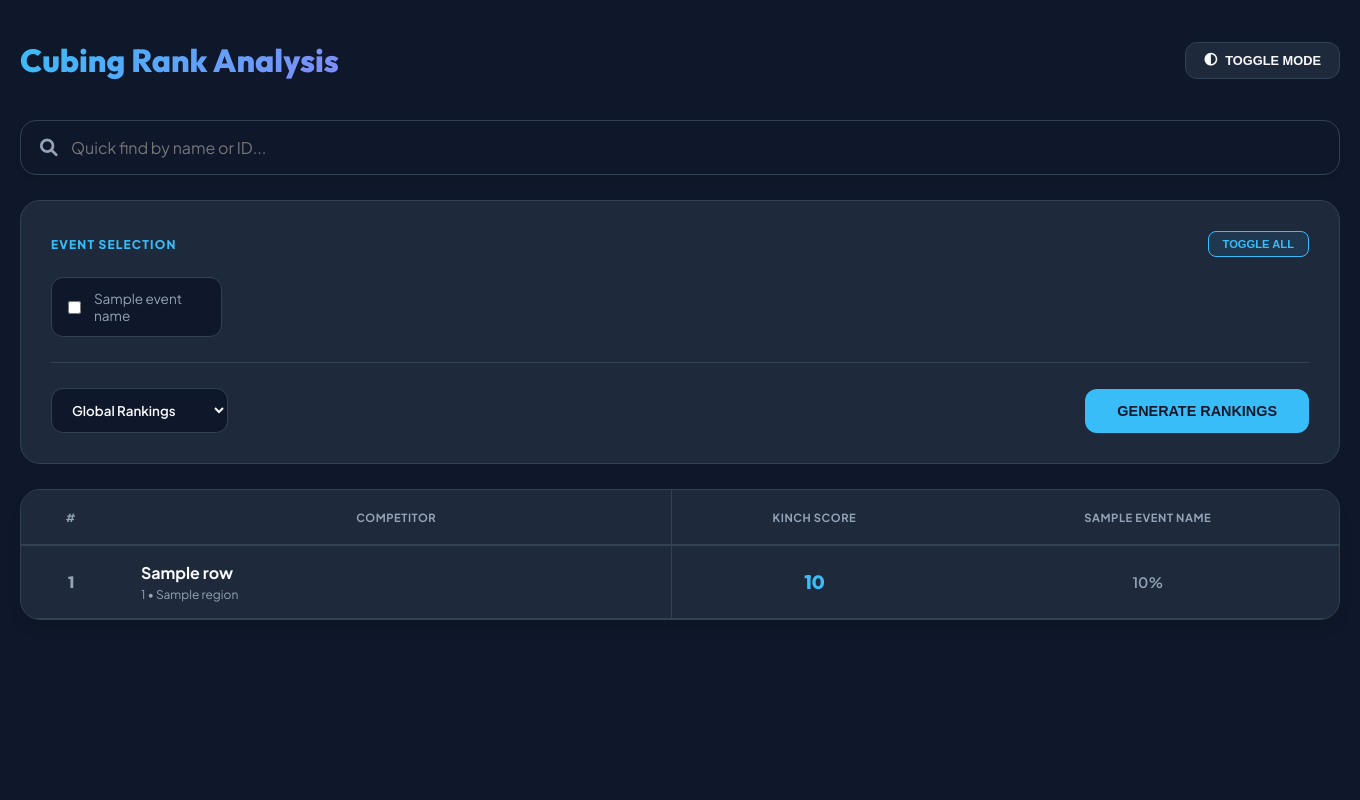
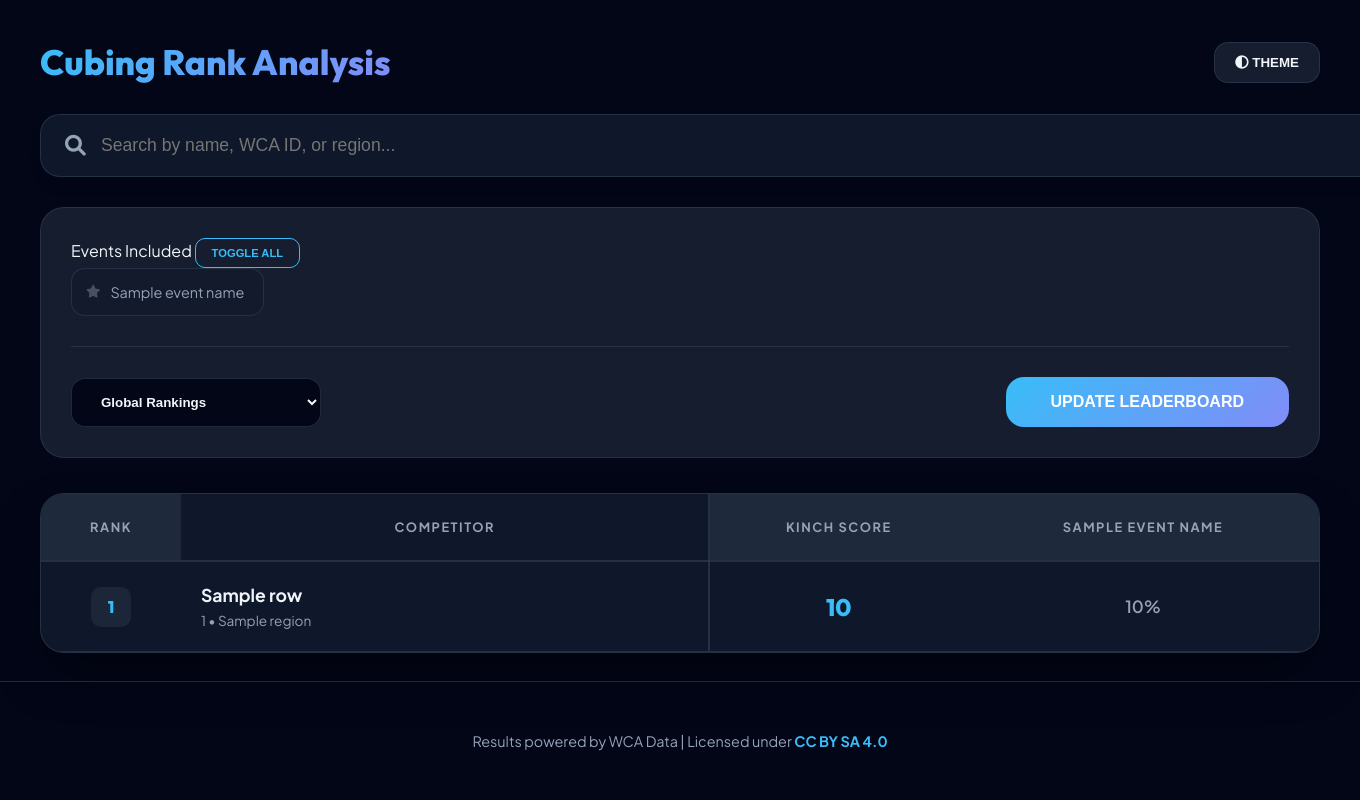
Before and after one commit to Lavages/unofficial-kinchrank, a Flask app: template templates/leaderboard.html in a window 1360 px wide; the page is wider, and only the part inside the window is pictured. Run offline with Flask 3, Linux system fonts and the light colour scheme; the template is opened without the code that fills it: most values are stand-ins (such as "Sample title", 1, 10 or a date in 2020).

Commit message:
UI: Refine leaderboard and competition views with widescreen glassmorphism

```diff
--- a/templates/leaderboard.html
+++ b/templates/leaderboard.html
@@ -4,64 +4,74 @@
 <head>
     <meta charset="UTF-8">
     <meta name="viewport" content="width=device-width, initial-scale=1.0">
-    <title>Cubing Contest Rank Analysis</title>
+    <title>Cubing Rank Analysis | Full View</title>
     <link href="https://cdnjs.cloudflare.com/ajax/libs/font-awesome/6.0.0/css/all.min.css" rel="stylesheet">
     <link
         href="https://fonts.googleapis.com/css2?family=Plus+Jakarta+Sans:wght@400;500;600;700;800&family=Outfit:wght@300;600;800&display=swap"
         rel="stylesheet">
     <style>
         :root[data-theme="dark"] {
-            /* Softer Slate Dark Theme */
-            --bg-body: #0f172a;
-            --bg-card: #1e293b;
+            --bg-body: #020617;
+            --bg-card: #0f172a;
+            --bg-glass: rgba(30, 41, 59, 0.7);
             --primary-accent: #38bdf8;
             --secondary-accent: #818cf8;
-            --text-main: #f8fafc;
+            --text-main: #f1f5f9;
             --text-muted: #94a3b8;
-            --border: #334155;
+            --border: rgba(51, 65, 85, 0.6);
             --table-header: #1e293b;
-            --row-hover: #334155;
-            --input-bg: #0f172a;
         }
 
         :root[data-theme="light"] {
-            --bg-body: #f1f5f9;
+            --bg-body: #f8fafc;
             --bg-card: #ffffff;
-            --primary-accent: #2563eb;
+            --bg-glass: rgba(255, 255, 255, 0.8);
+            --primary-accent: #0284c7;
             --secondary-accent: #4f46e5;
             --text-main: #0f172a;
             --text-muted: #64748b;
             --border: #e2e8f0;
-            --table-header: #f8fafc;
-            --row-hover: #f1f5f9;
-            --input-bg: #ffffff;
+            --table-header: #f1f5f9;
+        }
+
+        html,
+        body {
+            height: 100%;
+            margin: 0;
         }
 
         body {
             font-family: 'Plus Jakarta Sans', sans-serif;
             background-color: var(--bg-body);
             color: var(--text-main);
-            margin: 0;
-            padding: 20px;
+            display: flex;
+            flex-direction: column;
             transition: 0.3s ease;
         }
 
+        /* Expanded Container */
         .container {
-            max-width: 1400px;
+            max-width: 1600px;
+            /* Increased from 1400px */
             margin: 0 auto;
+            width: 100%;
+            flex: 1 0 auto;
+            padding: 20px 40px;
+            /* More side breathing room */
+            box-sizing: border-box;
         }
 
         header {
             display: flex;
             justify-content: space-between;
             align-items: center;
-            padding: 20px 0 40px 0;
+            padding: 20px 0 30px 0;
         }
 
         .brand h1 {
             font-family: 'Outfit', sans-serif;
             margin: 0;
-            font-size: 2rem;
+            font-size: 2.2rem;
             font-weight: 800;
             background: linear-gradient(135deg, var(--primary-accent), var(--secondary-accent));
             -webkit-background-clip: text;
@@ -69,234 +79,205 @@
         }
 
         .theme-toggle {
-            background: var(--bg-card);
+            background: var(--bg-glass);
+            backdrop-filter: blur(10px);
             border: 1px solid var(--border);
             color: var(--text-main);
-            padding: 10px 18px;
-            border-radius: 12px;
+            padding: 12px 20px;
+            border-radius: 14px;
             cursor: pointer;
             font-weight: 700;
-            font-size: 0.8rem;
-            display: flex;
-            align-items: center;
-            gap: 8px;
-            transition: 0.2s;
-        }
-
-        .theme-toggle:hover {
-            border-color: var(--primary-accent);
         }
 
         /* Search Bar */
         .search-container {
-            margin-bottom: 25px;
+            margin-bottom: 30px;
             position: relative;
         }
 
         .search-input {
             width: 100%;
-            background: var(--input-bg);
+            background: var(--bg-card);
             border: 1px solid var(--border);
-            padding: 16px 20px 16px 50px;
-            border-radius: 16px;
+            padding: 20px 20px 20px 60px;
+            border-radius: 20px;
             color: var(--text-main);
-            font-family: inherit;
-            font-size: 1rem;
+            font-size: 1.1rem;
             outline: none;
-            box-sizing: border-box;
-            box-shadow: 0 4px 6px -1px rgba(0, 0, 0, 0.1);
-            transition: 0.2s;
-        }
-
-        .search-input:focus {
-            border-color: var(--primary-accent);
-            box-shadow: 0 0 0 4px rgba(56, 189, 248, 0.1);
+            box-shadow: 0 10px 15px -3px rgba(0, 0, 0, 0.1);
         }
 
         .search-icon {
             position: absolute;
-            left: 20px;
+            left: 25px;
             top: 50%;
             transform: translateY(-50%);
             color: var(--text-muted);
-            font-size: 1.1rem;
+            font-size: 1.3rem;
         }
 
-        /* Config Card */
+        /* Configuration Card */
         .glass-card {
-            background: var(--bg-card);
+            background: var(--bg-glass);
+            backdrop-filter: blur(12px);
             border: 1px solid var(--border);
-            border-radius: 20px;
+            border-radius: 24px;
             padding: 30px;
-            margin-bottom: 25px;
-        }
-
-        .config-header {
-            display: flex;
-            justify-content: space-between;
-            align-items: center;
-            margin-bottom: 20px;
-        }
-
-        .section-label {
-            font-size: 0.75rem;
-            font-weight: 800;
-            text-transform: uppercase;
-            letter-spacing: 0.1em;
-            color: var(--primary-accent);
-        }
-
-        .toggle-btn {
-            background: rgba(56, 189, 248, 0.1);
-            border: 1px solid var(--primary-accent);
-            color: var(--primary-accent);
-            padding: 6px 14px;
-            border-radius: 8px;
-            font-size: 0.7rem;
-            font-weight: 800;
-            cursor: pointer;
-            text-transform: uppercase;
-            transition: 0.2s;
-        }
-
-        .toggle-btn:hover {
-            background: var(--primary-accent);
-            color: #fff;
+            margin-bottom: 35px;
         }
 
         .event-grid {
             display: grid;
-            grid-template-columns: repeat(auto-fill, minmax(160px, 1fr));
-            gap: 10px;
-            margin-bottom: 25px;
+            grid-template-columns: repeat(auto-fill, minmax(180px, 1fr));
+            /* Larger chips */
+            gap: 12px;
+            margin-bottom: 30px;
         }
 
         .event-chip {
             display: flex;
             align-items: center;
-            padding: 12px;
-            background: var(--bg-body);
+            padding: 14px;
+            background: rgba(15, 23, 42, 0.4);
             border: 1px solid var(--border);
-            border-radius: 12px;
-            font-size: 0.85rem;
+            border-radius: 14px;
+            font-size: 0.9rem;
             cursor: pointer;
             color: var(--text-muted);
-            transition: 0.2s ease;
-        }
-
-        .event-chip:hover {
-            border-color: var(--primary-accent);
         }
 
         .event-chip:has(input:checked) {
-            background: rgba(56, 189, 248, 0.1);
+            background: linear-gradient(135deg, rgba(56, 189, 248, 0.15), rgba(129, 140, 248, 0.15));
             border-color: var(--primary-accent);
             color: var(--text-main);
         }
 
         .btn-update {
-            background: var(--primary-accent);
-            color: #0f172a;
-            padding: 14px 32px;
-            border-radius: 12px;
+            background: linear-gradient(135deg, var(--primary-accent), var(--secondary-accent));
+            color: #fff;
+            padding: 16px 45px;
+            border-radius: 18px;
             border: none;
             font-weight: 800;
             text-transform: uppercase;
             cursor: pointer;
-            transition: 0.2s;
-            font-size: 0.9rem;
+            transition: 0.3s ease;
+            font-size: 1rem;
         }
 
-        .btn-update:hover {
-            transform: translateY(-2px);
-            filter: brightness(1.1);
-        }
-
-        /* Leaderboard Table */
+        /* --- THE BIG TABLE --- */
         .table-wrap {
-            border-radius: 20px;
+            border-radius: 24px;
             overflow: hidden;
             background: var(--bg-card);
             border: 1px solid var(--border);
-            box-shadow: 0 10px 15px -3px rgba(0, 0, 0, 0.1);
+            box-shadow: 0 25px 50px -12px rgba(0, 0, 0, 0.5);
         }
 
         .scroll-area {
             overflow-x: auto;
-            max-height: 70vh;
+            max-height: 75vh;
         }
 
         table {
             width: 100%;
             border-collapse: collapse;
+            min-width: 1100px;
+            table-layout: auto;
         }
 
         th {
             background: var(--table-header);
-            padding: 20px;
-            font-size: 0.7rem;
+            padding: 25px 20px;
+            font-size: 0.8rem;
             color: var(--text-muted);
             text-transform: uppercase;
-            letter-spacing: 0.05em;
+            letter-spacing: 0.12em;
             position: sticky;
             top: 0;
-            z-index: 20;
+            z-index: 30;
             border-bottom: 2px solid var(--border);
         }
 
         td {
-            padding: 16px 20px;
+            padding: 22px 20px;
             border-bottom: 1px solid var(--border);
+            font-size: 1.05rem;
         }
 
         .sticky-col {
             position: sticky;
             left: 0;
             background: var(--bg-card);
-            z-index: 10;
-            border-right: 1px solid var(--border);
-            min-width: 200px;
+            z-index: 20;
+            border-right: 2px solid var(--border);
+            min-width: 260px;
+            /* Wider for names */
+        }
+
+        .rank-badge {
+            display: inline-flex;
+            align-items: center;
+            justify-content: center;
+            width: 40px;
+            height: 40px;
+            background: rgba(148, 163, 184, 0.1);
+            border-radius: 10px;
+            font-weight: 800;
+            color: var(--primary-accent);
+            font-family: 'Outfit';
         }
 
         .kinch-pill {
             color: var(--primary-accent);
             font-weight: 800;
             font-family: 'Outfit';
-            font-size: 1.2rem;
+            font-size: 1.5rem;
         }
 
         .name-link {
             text-decoration: none;
             font-weight: 700;
             color: var(--text-main);
-            transition: 0.2s;
-        }
-
-        .name-link:hover {
-            color: var(--primary-accent);
+            font-size: 1.1rem;
         }
 
         .name-sub {
-            font-size: 0.75rem;
+            font-size: 0.85rem;
             color: var(--text-muted);
             display: block;
-            margin-top: 4px;
+            margin-top: 6px;
         }
 
         tr:hover td,
         tr:hover .sticky-col {
-            background-color: var(--row-hover) !important;
+            background-color: rgba(56, 189, 248, 0.04) !important;
         }
 
-        select {
-            background: var(--bg-body);
-            color: var(--text-main);
-            border: 1px solid var(--border);
-            padding: 12px 16px;
-            border-radius: 12px;
-            outline: none;
-            font-family: inherit;
-            font-weight: 600;
+        /* --- Footer --- */
+        .site-footer {
+            flex-shrink: 0;
+            text-align: center;
+            padding: 50px 20px;
+            border-top: 1px solid var(--border);
+            color: var(--text-muted);
+            font-size: 0.9rem;
+        }
+
+        .site-footer a {
+            color: var(--primary-accent);
+            text-decoration: none;
+            font-weight: 700;
+        }
+
+        @media (max-width: 1024px) {
+            .container {
+                padding: 20px;
+            }
+
+            .sticky-col {
+                min-width: 200px;
+            }
         }
     </style>
 </head>
@@ -308,47 +289,47 @@
                 <h1>Cubing Rank<span> Analysis</span></h1>
             </div>
             <button class="theme-toggle" onclick="toggleTheme()">
-                <i class="fa-solid fa-circle-half-stroke"></i> TOGGLE MODE
+                <i class="fa-solid fa-circle-half-stroke"></i> THEME
             </button>
         </header>
 
         <div class="search-container">
             <i class="fa-solid fa-magnifying-glass search-icon"></i>
-            <input type="text" id="memberSearch" class="search-input" placeholder="Quick find by name or ID..."
+            <input type="text" id="memberSearch" class="search-input" placeholder="Search by name, WCA ID, or region..."
                 onkeyup="filterTable()">
         </div>
 
         <div class="glass-card">
             <form action="/" method="POST">
                 <div class="config-header">
-                    <span class="section-label">Event Selection</span>
-                    <button type="button" class="toggle-btn" onclick="toggleAllEvents()">Toggle All</button>
+                    <span class="section-label">Events Included</span>
+                    <button type="button" class="toggle-btn"
+                        style="background:none; border: 1px solid var(--primary-accent); color: var(--primary-accent); padding: 8px 16px; border-radius: 10px; cursor:pointer; font-weight: 800; font-size: 0.7rem;"
+                        onclick="toggleAllEvents()">TOGGLE ALL</button>
                 </div>
 
                 <div class="event-grid" id="eventGrid">
                     {% for eid in all_events %}
                     <label class="event-chip">
                         <input type="checkbox" name="events" value="{{ eid }}" {% if eid in event_ids %}checked{% endif
-                            %}>
-                        <span style="margin-left: 10px;">{{ event_names[eid] }}</span>
+                            %} style="display:none;">
+                        <i class="fa-solid fa-star" style="font-size: 0.8rem; margin-right: 10px; opacity: 0.4;"></i>
+                        <span>{{ event_names[eid] }}</span>
                     </label>
                     {% endfor %}
                 </div>
 
                 <div
-                    style="display: flex; justify-content: space-between; align-items: center; border-top: 1px solid var(--border); padding-top: 25px;">
-                    <select name="region">
+                    style="display: flex; justify-content: space-between; align-items: center; border-top: 1px solid var(--border); padding-top: 30px; flex-wrap: wrap; gap: 20px;">
+                    <select name="region"
+                        style="background: var(--bg-body); color: var(--text-main); border: 1px solid var(--border); padding: 15px 25px; border-radius: 14px; font-weight: 600; min-width: 250px;">
                         <option value="All">Global Rankings</option>
-                        <optgroup label="Continents">
-                            {% for c in continents %}<option value="{{ c }}" {% if current_region==c %}selected{% endif
-                                %}>{{ c }}</option>{% endfor %}
-                        </optgroup>
-                        <optgroup label="Countries">
-                            {% for r in regions %}<option value="{{ r }}" {% if current_region==r %}selected{% endif %}>
-                                {{ r }}</option>{% endfor %}
-                        </optgroup>
+                        <optgroup label="Continents">{% for c in continents %}<option value="{{ c }}" {% if
+                                current_region==c %}selected{% endif %}>{{ c }}</option>{% endfor %}</optgroup>
+                        <optgroup label="Countries">{% for r in regions %}<option value="{{ r }}" {% if
+                                current_region==r %}selected{% endif %}>{{ r }}</option>{% endfor %}</optgroup>
                     </select>
-                    <button type="submit" class="btn-update">Generate Rankings</button>
+                    <button type="submit" class="btn-update">Update Leaderboard</button>
                 </div>
             </form>
         </div>
@@ -358,30 +339,25 @@
                 <table id="leaderboardTable">
                     <thead>
                         <tr>
-                            <th style="width: 60px; text-align: center;">#</th>
+                            <th style="width: 100px; text-align: center;">Rank</th>
                             <th class="sticky-col">Competitor</th>
                             <th style="text-align: center;">Kinch Score</th>
-                            {% for eid in event_ids %}
-                            <th style="text-align: center;">{{ event_names[eid] }}</th>
-                            {% endfor %}
+                            {% for eid in event_ids %}<th style="text-align: center;">{{ event_names[eid] }}</th>{%
+                            endfor %}
                         </tr>
                     </thead>
                     <tbody>
                         {% for row in leaderboard %}
                         <tr class="competitor-row">
-                            <td
-                                style="text-align: center; color: var(--text-muted); font-weight: 800; font-family: 'Outfit';">
-                                {{ row.rank }}</td>
+                            <td style="text-align: center;"><span class="rank-badge">{{ row.rank }}</span></td>
                             <td class="sticky-col">
                                 <a href="/person/{{ row.id }}" class="name-link">{{ row.name }}</a>
                                 <span class="name-sub">{{ row.wca_id }} • {{ row.region }}</span>
                             </td>
                             <td style="text-align: center;"><span class="kinch-pill">{{ row.total }}</span></td>
                             {% for eid in event_ids %}
-                            <td
-                                style="text-align: center; color: var(--text-muted); font-size: 0.9rem; font-weight: 600;">
-                                {{ row.scores[eid] }}%
-                            </td>
+                            <td style="text-align: center; color: var(--text-muted); font-weight: 600;">{{
+                                row.scores[eid] }}%</td>
                             {% endfor %}
                         </tr>
                         {% endfor %}
@@ -391,15 +367,18 @@
         </div>
     </div>
 
+    <footer class="site-footer">
+        Results powered by WCA Data | Licensed under
+        <a href="https://creativecommons.org/licenses/by-sa/4.0/" target="_blank">CC BY SA 4.0</a>
+    </footer>
+
     <script>
         function toggleTheme() {
             const html = document.documentElement;
-            const newTheme = html.getAttribute('data-theme') === 'dark' ? 'light' : 'dark';
-            html.setAttribute('data-theme', newTheme);
-            localStorage.setItem('theme', newTheme);
+            const next = html.getAttribute('data-theme') === 'dark' ? 'light' : 'dark';
+            html.setAttribute('data-theme', next);
+            localStorage.setItem('theme', next);
         }
-
-        // Load saved theme
         document.documentElement.setAttribute('data-theme', localStorage.getItem('theme') || 'dark');
 
         function toggleAllEvents() {
```
Also changed, not shown: templates/competition.html (+67 -90 lines), templates/profile.html (+139 -128 lines).
